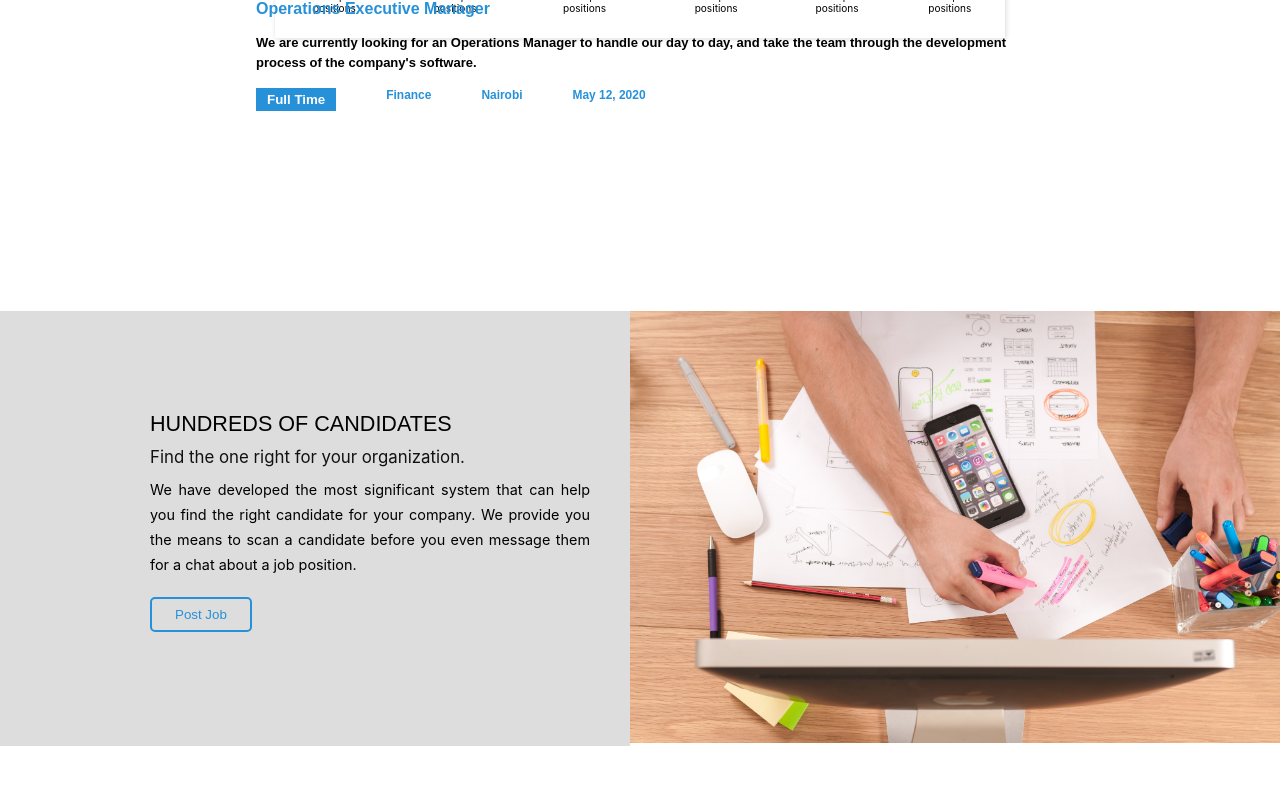
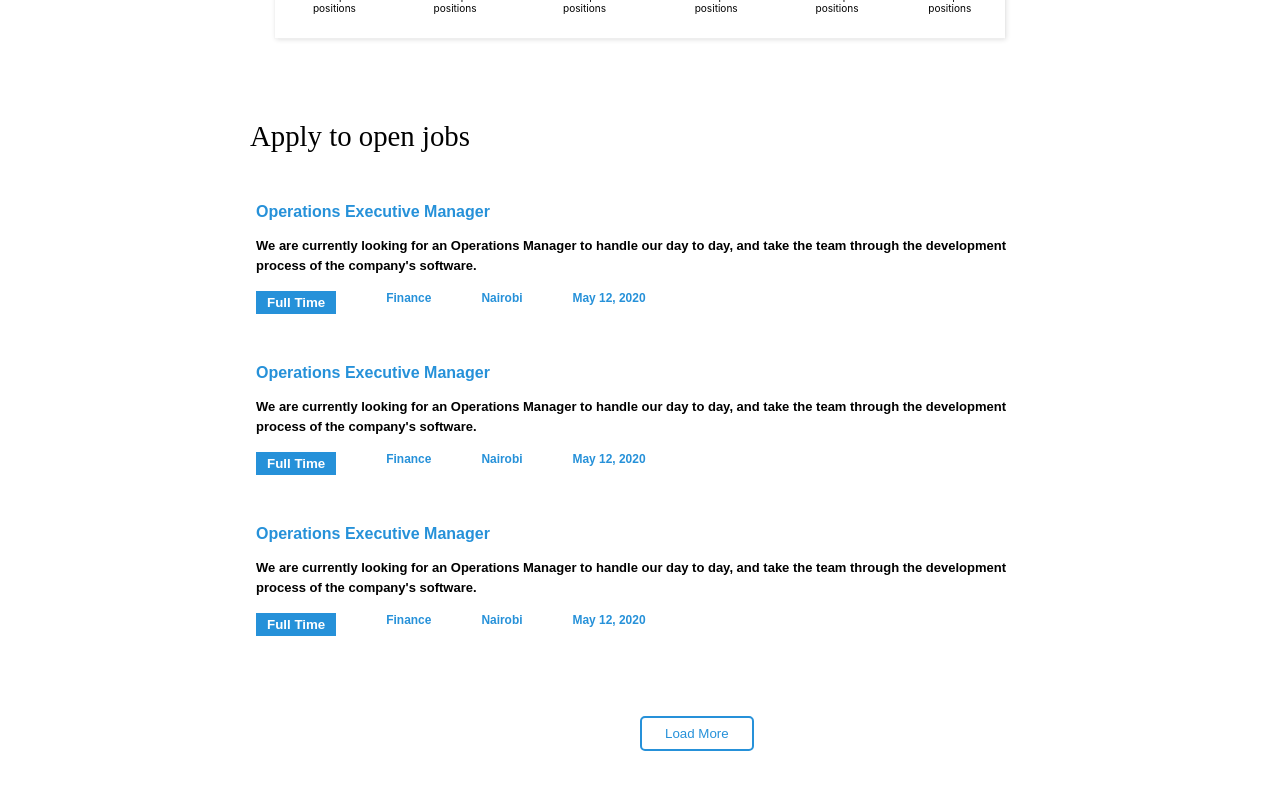
Before and after one commit to MbuguaGeorge/JobsKE, a React (Create React App) app: page / in a window 1280 px wide. Shown: the part 720-1520 px from the top of the page. Built offline with nearby package versions, Linux system fonts and the light colour scheme.

Commit message:
unauthorized users can still view jobs

```diff
--- a/src/App.css
+++ b/src/App.css
@@ -45,8 +45,8 @@ nav ul li button {
     font-weight: 500;
 }
 
-nav ul li h1 {
-    color: black;
+nav h1 {
+    color: #2691d9;
     font-size: 1.8rem;
 }
 
@@ -239,7 +239,7 @@ form .input-field {
 }
 
 section{
-    margin-top: 200px;
+    margin-top: 100px;
     margin-bottom: 150px;
     display: flex;
 }
@@ -812,3 +812,39 @@ section .work{
     line-height: 25px;
     font-size: 16px;
 }
+
+/* home jobs explore */
+
+.explore{
+    margin-top: 200px;
+}
+
+.explore h1{
+    margin-left: 250px;
+    font-family: 'Times New Roman', Times, serif;
+    font-weight: 200;
+}
+
+.explore .jobs-positions{
+    margin-top: 50px;
+}
+
+.explore input[type='submit']{
+    margin-top: 80px;
+    position: relative;
+    left: 50%;
+    outline: none;
+    cursor: pointer;
+    padding: 8px 23px;
+    border-radius: 5px;
+    border: 2px solid #2691d9;
+    background: transparent;
+    color: #2691d9;
+    font-weight: 400;
+    font-family: 'Montserrat', sans-serif;
+}
+
+.explore input[type='submit']:hover{
+    color: white;
+    background-color: #2691d9;
+}
--- a/src/components/home.js
+++ b/src/components/home.js
@@ -17,14 +17,7 @@ class Home extends Component{
             <>
                 <div className='hero'>
                     <nav>
-                        <ul>
-                            <li>
-                                <h1>JobsKE</h1>
-                            </li>
-                            <li>
-                                <Link to="/status"><button>Sign Up</button></Link>
-                            </li>
-                        </ul>
+                        <h1>JobsKE</h1>
                     </nav>
                     <div className='details'>
                         <h3>EXPLORE THOUSANDS OF JOBS</h3>
@@ -63,7 +56,9 @@ class Home extends Component{
                         </div>
                     </div>
                 </div>
-                <div className='jobs-positions'>
+                <div className='explore'>
+                    <h1>Apply to open jobs</h1>
+                    <div className='jobs-positions'>
                         <h3>Operations Executive Manager</h3>
                         <p>We are currently looking for an Operations Manager to handle our day to day, and take the team through
                             the development process of the company's software.
@@ -76,6 +71,41 @@ class Home extends Component{
                                 <li><h5>May 12, 2020</h5></li>
                             </ul>
                         </div>
+                    </div>
+                    <div className='jobs-positions'>
+                        <h3>Operations Executive Manager</h3>
+                        <p>We are currently looking for an Operations Manager to handle our day to day, and take the team through
+                            the development process of the company's software.
+                        </p>
+                        <div className='job-tags'>
+                            <ul>
+                                <li><button>Full Time</button></li>
+                                <li><h5>Finance</h5></li>
+                                <li><h5>Nairobi</h5></li>
+                                <li><h5>May 12, 2020</h5></li>
+                            </ul>
+                        </div>
+                    </div>
+                    <div className='jobs-positions'>
+                        <h3>Operations Executive Manager</h3>
+                        <p>We are currently looking for an Operations Manager to handle our day to day, and take the team through
+                            the development process of the company's software.
+                        </p>
+                        <div className='job-tags'>
+                            <ul>
+                                <li><button>Full Time</button></li>
+                                <li><h5>Finance</h5></li>
+                                <li><h5>Nairobi</h5></li>
+                                <li><h5>May 12, 2020</h5></li>
+                            </ul>
+                        </div>
+                    </div>
+                    <Link to="/jobs">
+                        <input
+                            type='submit'
+                            value='Load More'
+                        />
+                    </Link>
                 </div>
                 <section>
                     <div className='work'>
```
